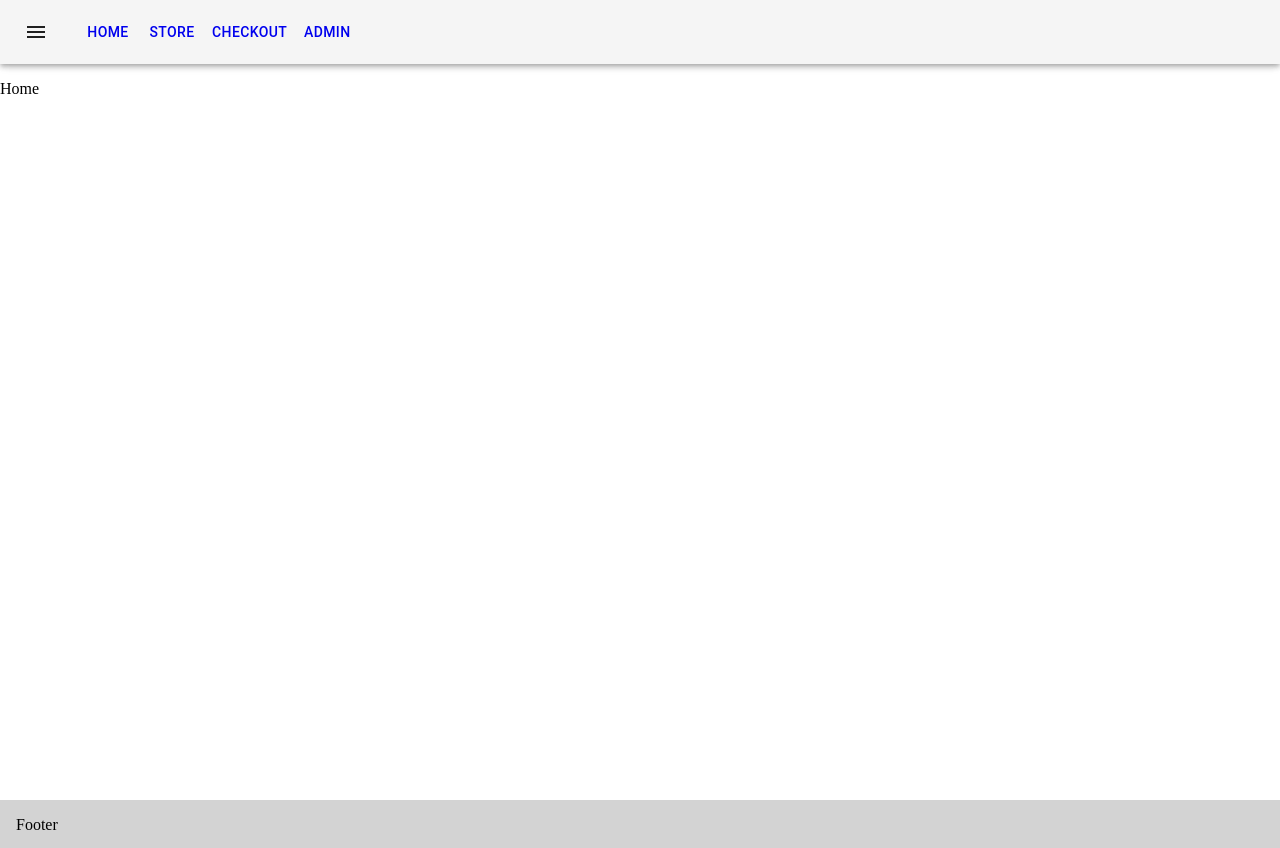
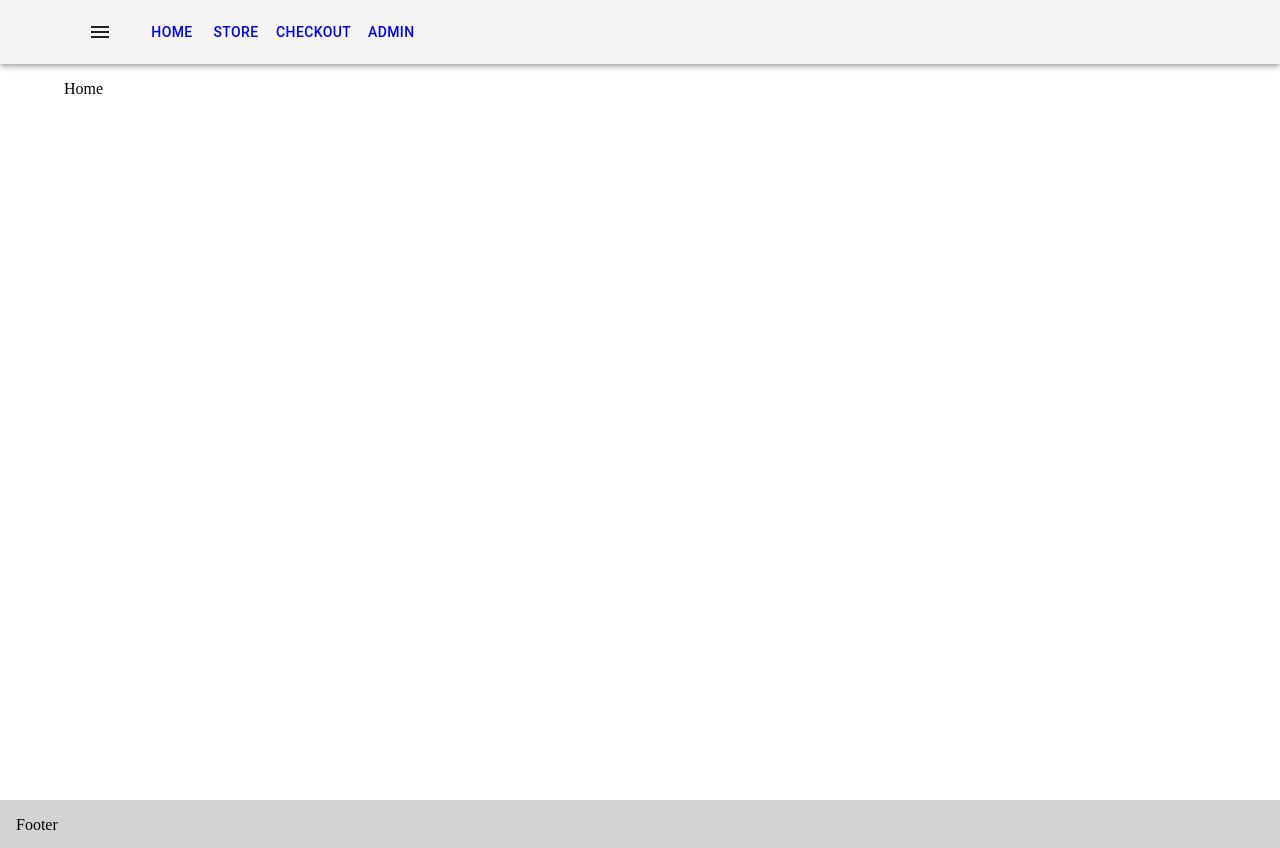
Before and after one commit to Zaai90/Webbshop-med-React, a React (Vite) app: page / in a window 1280 px wide. Built offline with nearby package versions, Linux system fonts and the light colour scheme.

Commit message:
container on appbar, maincontent, 🐳 will do footer

```diff
--- a/src/components/AppBar.tsx
+++ b/src/components/AppBar.tsx
@@ -1,11 +1,13 @@
 import MenuIcon from "@mui/icons-material/Menu";
 import { AppBar as MUIAppBar, Button, IconButton, Toolbar } from "@mui/material";
+import { Container } from "@mui/system";
 import { NavLink } from "react-router-dom";
 
 const AppBar = () => {
   return (
     <>
       <MUIAppBar color="default" position="fixed">
+        <Container maxWidth="lg">
           <Toolbar>
             <IconButton size="large" edge="start" color="inherit" aria-label="menu" sx={{ mr: 2 }}>
               <MenuIcon />
@@ -23,6 +25,7 @@ const AppBar = () => {
               <Button color="inherit">Admin</Button>
             </NavLink>
           </Toolbar>
+        </Container>
       </MUIAppBar>
     </>
   );
--- a/src/components/MainContent.tsx
+++ b/src/components/MainContent.tsx
@@ -1,3 +1,4 @@
+import { Container } from "@mui/material";
 import { ReactNode } from "react";
 import styled from "styled-components";
 
@@ -11,7 +12,11 @@ interface Props {
 }
 
 const MainContent = ({ children }: Props) => {
-  return <MainStyled>{children}</MainStyled>;
+  return (
+    <Container maxWidth="lg">
+      <MainStyled>{children}</MainStyled>
+    </Container>
+  );
 };
 
 export default MainContent;
```
Lines whose indentation alone changed are shown as unchanged.
